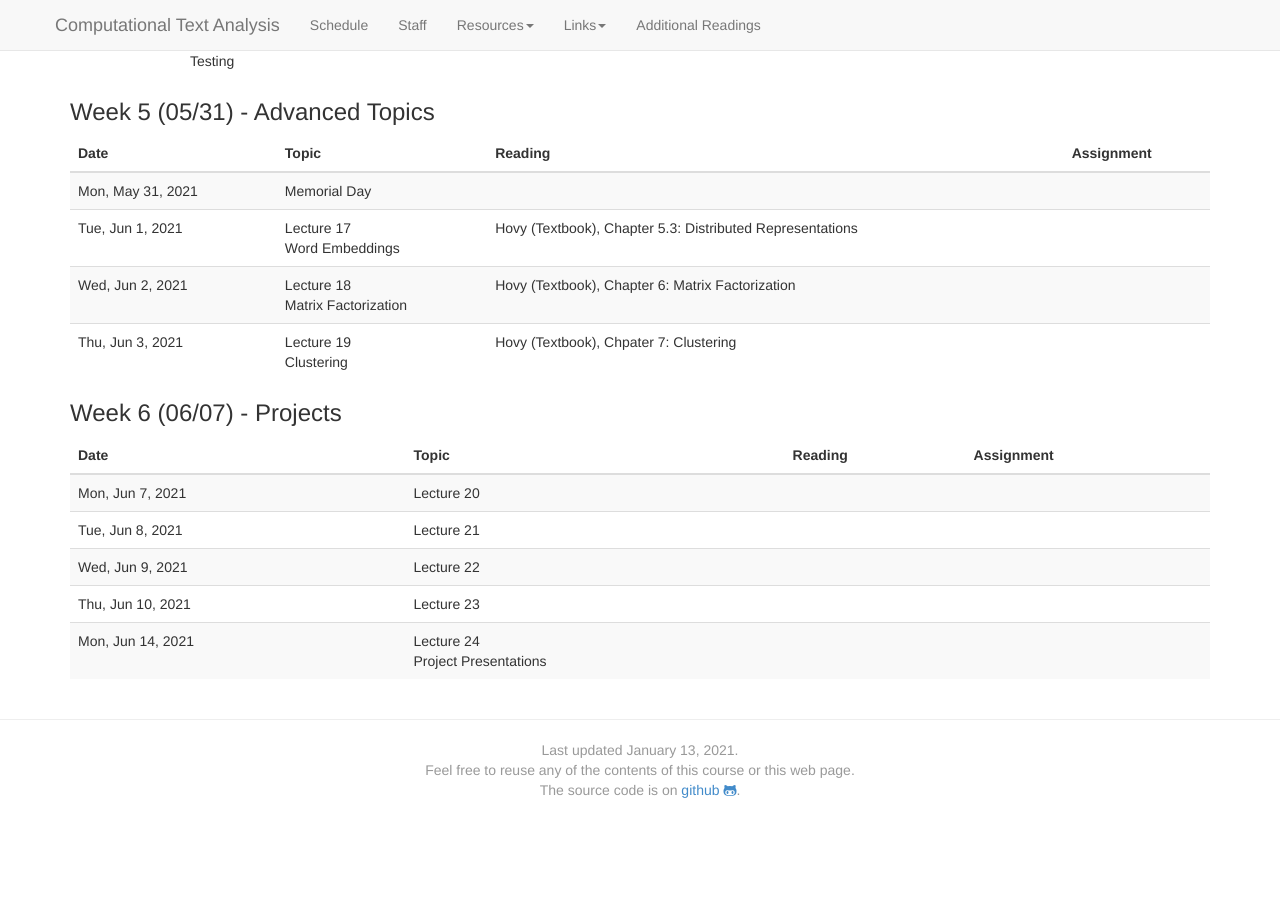
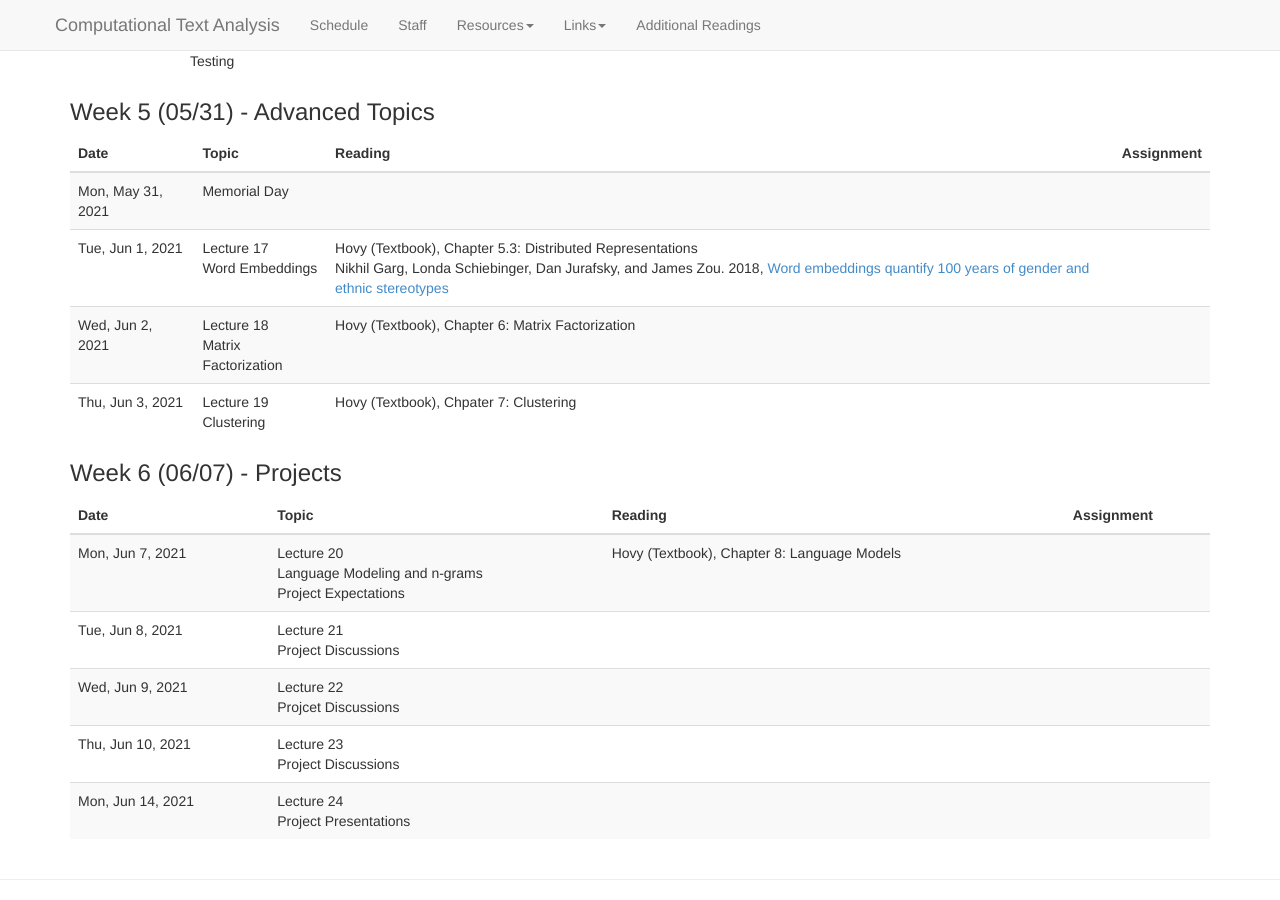
Before and after one commit to BC-COMS-2710/BC-COMS-2710.github.io, a Jekyll site: the page built from schedule.md, in a window 1280 px wide and 900 px high, scrolled down 1735 px. Built offline with Jekyll 4.4.1, drawn with Linux system fonts in a browser that asks for light colours; nearby versions of some CDN libraries; before the commit the page ends 2535 px from its top, so only the background shows below that.

Commit message:
schedule: added language modeling

```diff
--- a/_data/schedule.yaml
+++ b/_data/schedule.yaml
@@ -209,6 +209,10 @@
         -
           title: "Chapter 5.3: Distributed Representations"
           authors: Hovy (Textbook)
+        -
+          title: "Word embeddings quantify 100 years of gender and ethnic stereotypes"
+          authors: Nikhil Garg, Londa Schiebinger, Dan Jurafsky, and James Zou. 2018
+          url: https://www.pnas.org/content/115/16/E3635
     -
       date: 2021-06-02
       title: Lecture 18 <br> Matrix Factorization
@@ -229,16 +233,21 @@
   lectures:
     -
       date: 2021-06-07
-      title: Lecture 20
+      title: Lecture 20 <br> Language Modeling and n-grams <br> Project Expectations
+      readings:
+        -
+          title: "Chapter 8: Language Models"
+          authors: Hovy (Textbook)
+
     -
       date: 2021-06-08
-      title: Lecture 21
+      title: Lecture 21 <br> Project Discussions
     -
       date: 2021-06-09
-      title: Lecture 22
+      title: Lecture 22 <br> Projcet Discussions
     -
       date: 2021-06-10
-      title: Lecture 23
+      title: Lecture 23 <br> Project Discussions
     -
       date: 2021-06-14
       title: Lecture 24 <br> Project Presentations
```
